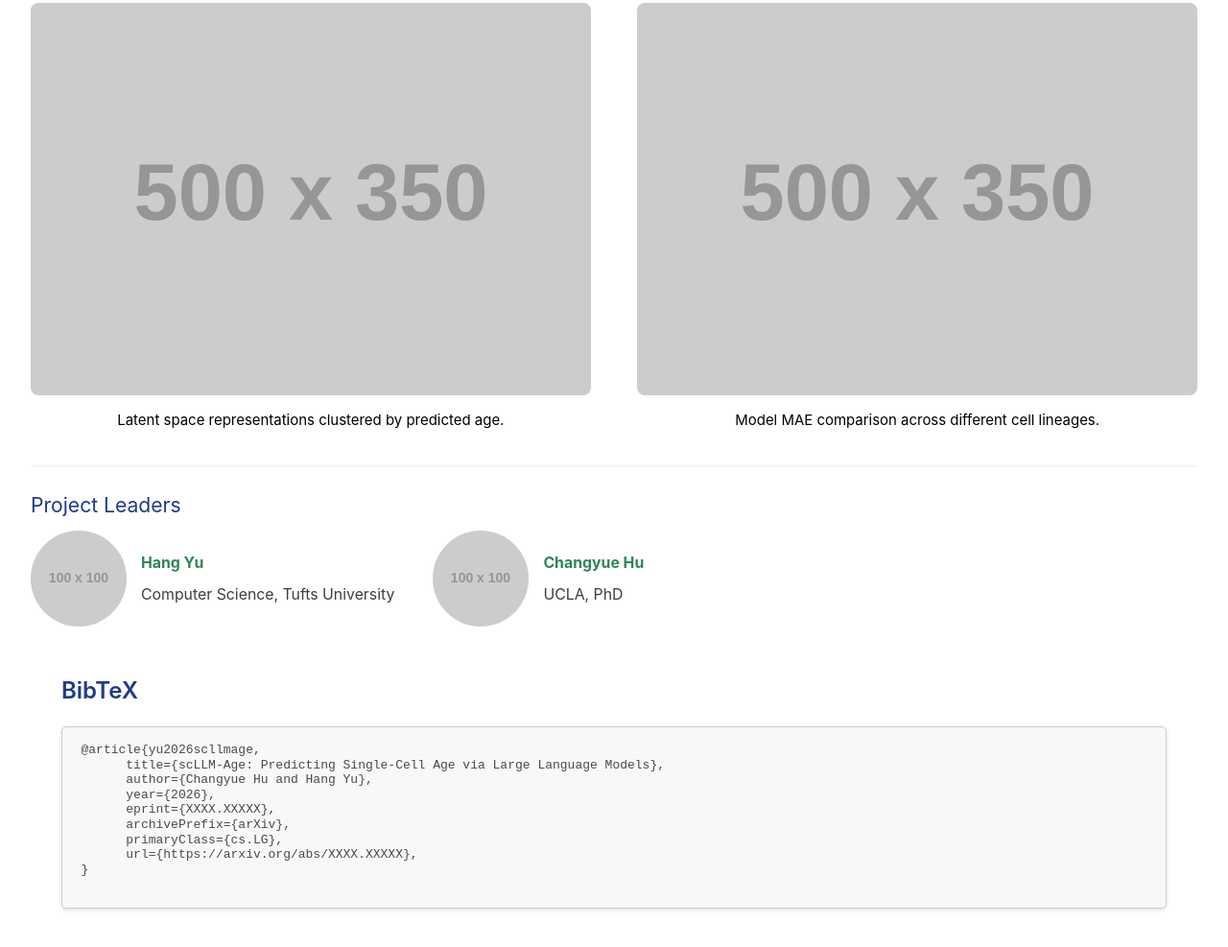
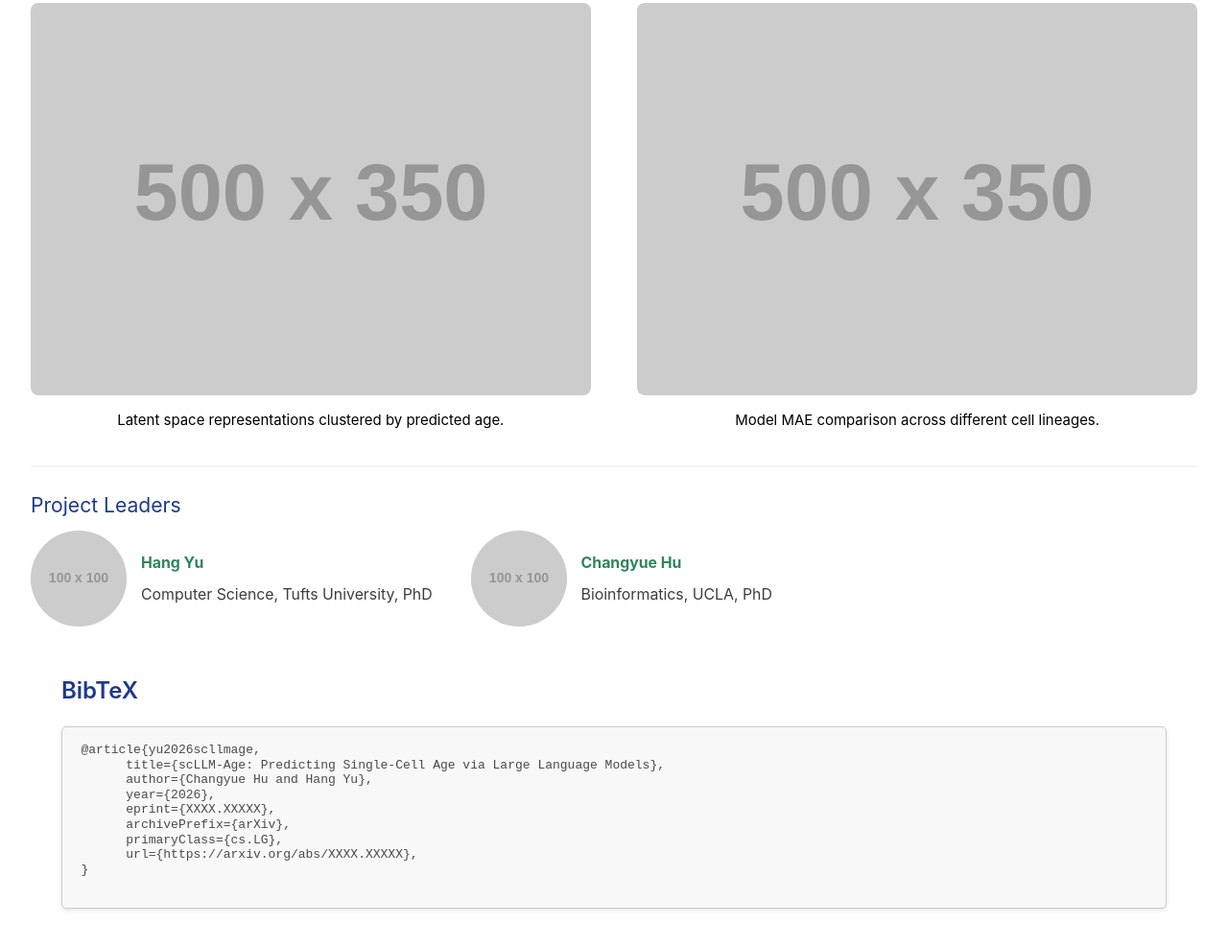
Before and after one commit to LLMSCAP/LLMSCAP.github.io, a plain HTML site: page index.html in a window 1280 px wide. Shown: the part 1905-2892 px from the top of the page at 96% size. Drawn offline with nearby package versions, Linux system fonts and the light colour scheme; placeholder pictures from the web are drawn by us.

Commit message:
Update educational details for team members

```diff
--- a/index.html
+++ b/index.html
@@ -150,7 +150,7 @@
                     </div>
                     <div>
                         <p><a target="_blank" href="#" style="color: #2F855A; font-weight: bold;">Hang Yu</a></p>
-                        <p><span style="color:rgb(62, 61, 61);">Computer Science, Tufts University</span></p>
+                        <p><span style="color:rgb(62, 61, 61);">Computer Science, Tufts University, PhD</span></p>
                     </div>
                 </div>
                 <div style="display: flex; align-items: center; margin-bottom: 1em;">
@@ -159,7 +159,7 @@
                     </div>
                     <div>
                         <p><a target="_blank" href="#" style="color: #2F855A; font-weight: bold;">Changyue Hu</a></p>
-                        <p><span style="color:rgb(62, 61, 61);">UCLA, PhD</span></p>
+                        <p><span style="color:rgb(62, 61, 61);">Bioinformatics, UCLA, PhD</span></p>
                     </div>
                 </div>
             </div>
```
